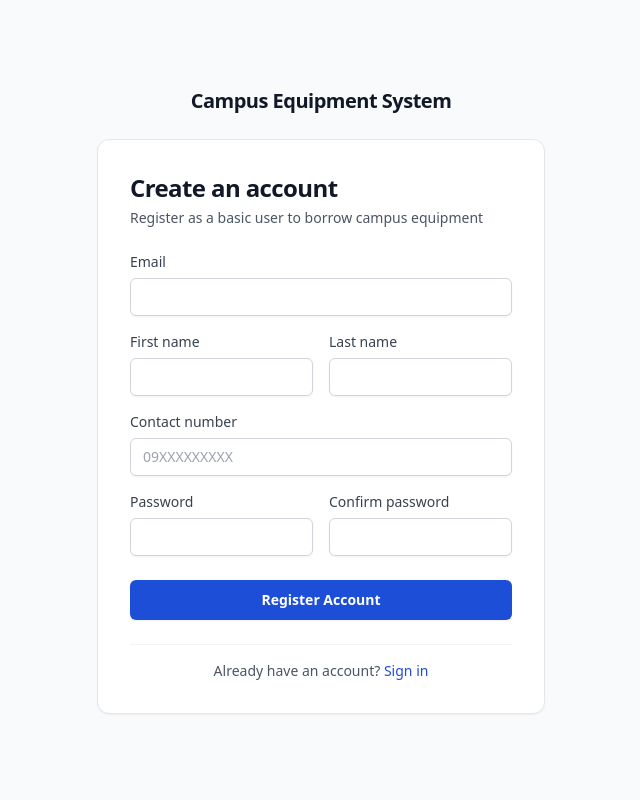
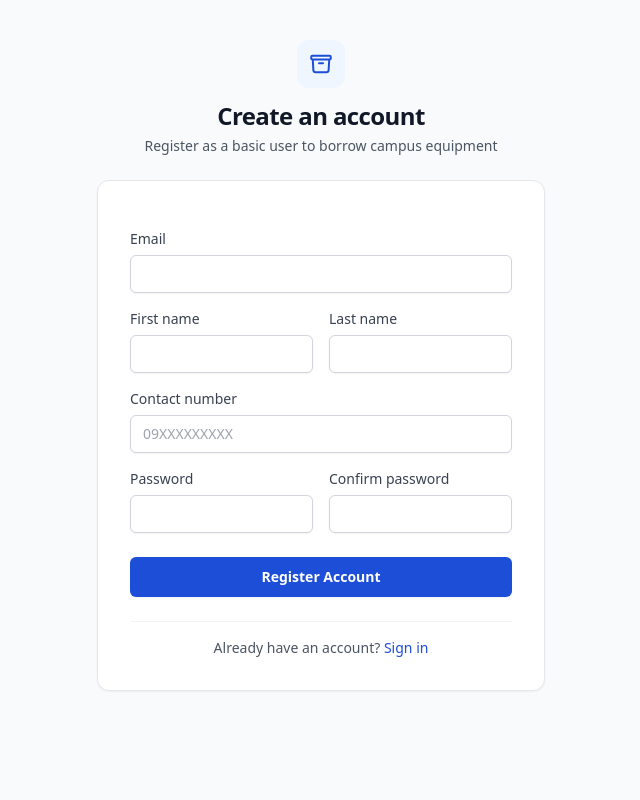
Before and after one commit to kioijimo/g2-python-project, a Django app: page /portal/register/ in a window 1280 px wide. Shown: the whole page, without its empty margins (319-959 px from the left). Run offline with Django 5.2, Linux system fonts and the light colour scheme; some libraries are stand-ins or nearby versions.

Commit message:
login & register UI fix

```diff
--- a/templates/auth_base.html
+++ b/templates/auth_base.html
@@ -1,6 +1,6 @@
 {% load tailwind_tags %}
 <!doctype html>
-<html lang="en" class="h-full bg-gray-50">
+<html lang="en" class="min-h-full bg-gray-50">
   <head>
     <meta charset="UTF-8" />
     <meta name="viewport" content="width=device-width, initial-scale=1.0" />
@@ -8,19 +8,13 @@
     {% tailwind_css %}
   </head>
 
-  <body class="flex min-h-full flex-col justify-center bg-gray-50 py-12 font-sans text-gray-900 antialiased sm:px-6 lg:px-8">
-    <div class="sm:mx-auto sm:w-full sm:max-w-md">
-      <div class="flex items-center justify-center gap-2">
-        <span class="text-xl font-bold tracking-tight text-gray-900">Campus Equipment System</span>
-      </div>
-    </div>
-
-    <main class="mt-6 sm:mx-auto sm:w-full sm:max-w-md">
+  <body class="bg-gray-50 font-sans text-gray-900 antialiased">
+    <main class="mx-auto {% block container_class %}max-w-md{% endblock %} px-4 py-10 sm:px-6 lg:px-8">
       {% if messages %}
-      <div class="mb-4 space-y-2">
+      <div class="mb-6 space-y-2">
         {% for message in messages %}
         <div
-          class="flex items-center gap-2 rounded-lg border p-3 text-sm shadow-sm
+          class="rounded-lg border p-3.5 text-sm shadow-sm
           {% if message.tags == 'error' %}
             border-rose-200 bg-rose-50 text-rose-800
           {% elif message.tags == 'success' %}
@@ -32,15 +26,13 @@
           {% endif %}"
           role="alert"
         >
-          <span>{{ message }}</span>
+          {{ message }}
         </div>
         {% endfor %}
       </div>
       {% endif %}
 
-      <div class="rounded-xl border border-gray-200 bg-white p-6 shadow-sm sm:p-8">
-        {% block content %}{% endblock %}
-      </div>
+      {% block content %}{% endblock %}
     </main>
   </body>
 </html>
--- a/templates/register.html
+++ b/templates/register.html
@@ -2,12 +2,20 @@
 
 {% block title %}Create an Account | Campus Equipment System{% endblock %}
 
+{% block container_class %}max-w-lg{% endblock %}
+
 {% block content %}
-<div class="mb-6">
+<div class="mb-6 text-center">
+  <div class="inline-flex h-12 w-12 items-center justify-center rounded-xl bg-blue-50 text-blue-700 mb-3">
+    <svg class="h-6 w-6" fill="none" viewBox="0 0 24 24" stroke-width="2" stroke="currentColor">
+      <path stroke-linecap="round" stroke-linejoin="round" d="M20.25 7.5l-.625 10.632a2.25 2.25 0 01-2.247 2.118H6.622a2.25 2.25 0 01-2.247-2.118L3.75 7.5M10 11.25h4M3.375 7.5h17.25c.621 0 1.125-.504 1.125-1.125v-1.5c0-.621-.504-1.125-1.125-1.125H3.375c-.621 0-1.125.504-1.125 1.125v1.5c0 .621.504 1.125 1.125 1.125z" />
+    </svg>
+  </div>
   <h1 class="text-2xl font-bold tracking-tight text-gray-900">Create an account</h1>
   <p class="mt-1 text-sm text-gray-600">Register as a basic user to borrow campus equipment</p>
 </div>
 
+<div class="rounded-xl border border-gray-200 bg-white p-6 shadow-sm sm:p-8">
   <form method="post" class="space-y-4">
     {% csrf_token %}
 
@@ -99,4 +107,5 @@
       </a>
     </p>
   </div>
+</div>
 {% endblock %}
```
Also changed, not shown: templates/login.html (+10 -1 lines). Lines whose indentation alone changed are shown as unchanged.
